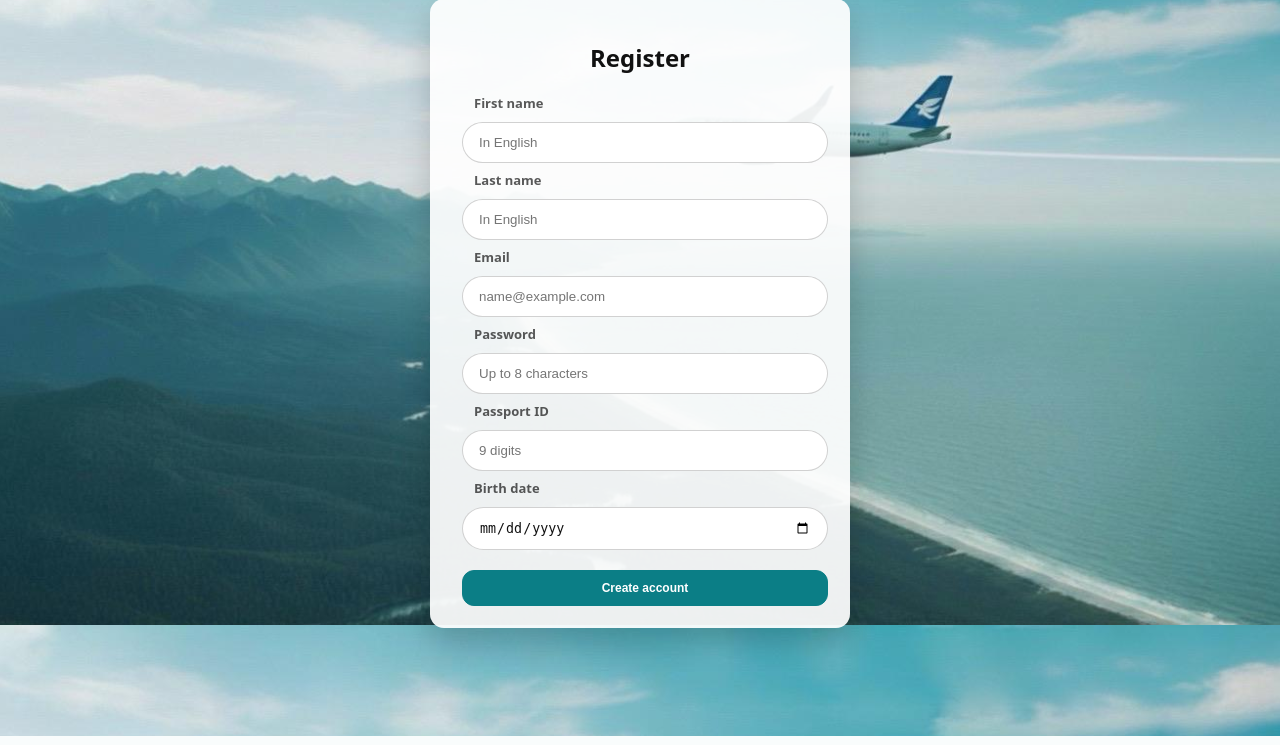
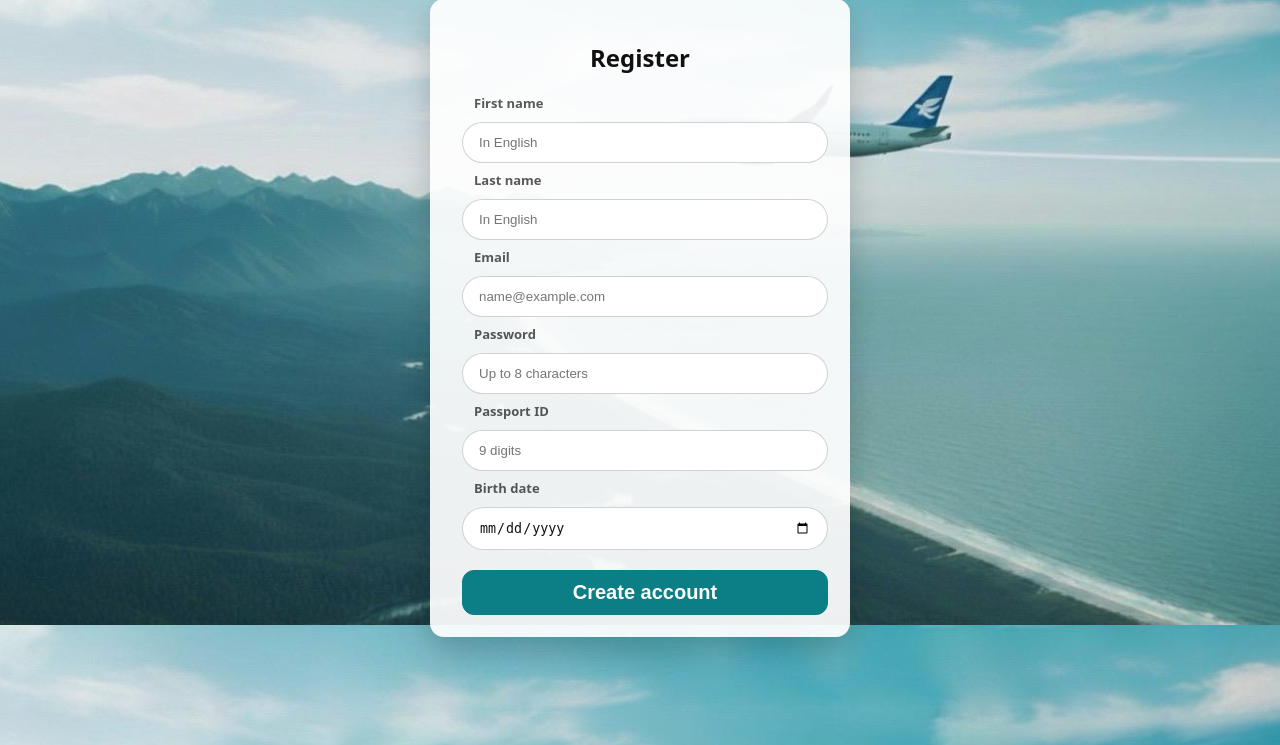
Before and after one commit to yardenaruch-source/InformationSystems, a Flask app: page /register in a window 1280 px wide. Shown: the part 175-920 px from the top of the page. Run offline with Flask 3, Linux system fonts and the light colour scheme.

Commit message:
update css

```diff
--- a/static/css/style.css
+++ b/static/css/style.css
@@ -226,7 +226,7 @@ main.container{
   justify-content: center;
   padding: 10px 14px;
   border-radius: 12px;
-  font-size: 12px;
+  font-size: 20px;
 
   font-weight: 700;
   cursor: pointer;
```
